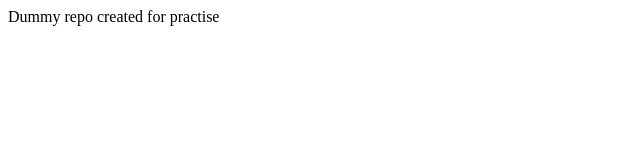
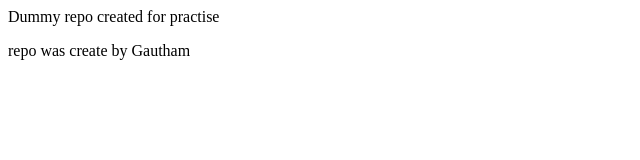
Before and after one commit to gowtham1194/practise-repo, a plain HTML site: page index.html in a window 1280 px wide. Shown: the whole page, without its empty margins (0-640 px from the left). Drawn offline with Linux system fonts and the light colour scheme.

Commit message:
Added name of owner in file

```diff
--- a/index.html
+++ b/index.html
@@ -1,6 +1,7 @@
 <html>
   <body>
     <p> Dummy repo created for practise </p>
+    <p>repo was create by Gautham</p>
   </body>
 
 </html>
```
